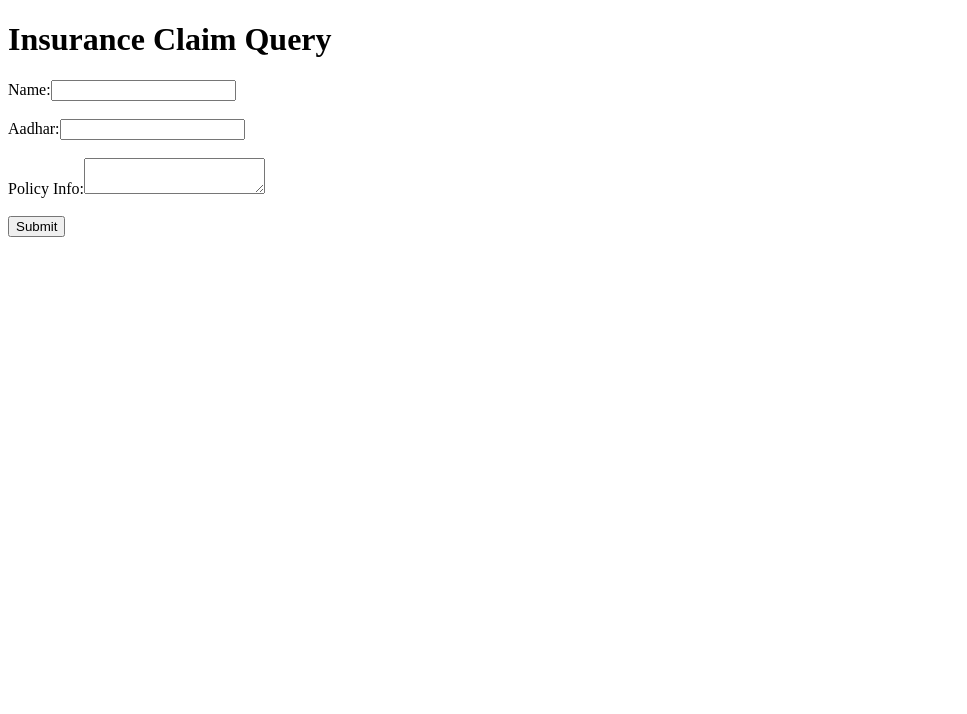
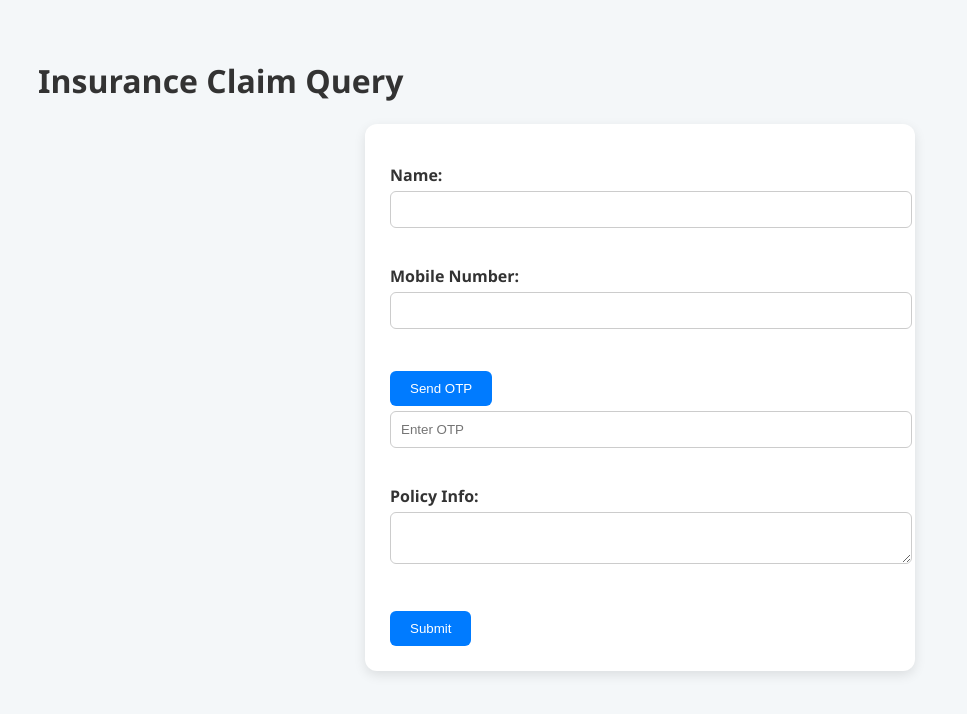
Before and after one commit to Ayusha-hub/Hackrx, a plain HTML site: page index.html in a window 1280 px wide. Shown: the whole page, without its empty margins (0-967 px from the left). Drawn offline with Linux system fonts and the light colour scheme.

Commit message:
Add files via upload

```diff
--- a/index.html
+++ b/index.html
@@ -1,37 +1,110 @@
-
 <!DOCTYPE html>
 <html lang="en">
 <head>
   <meta charset="UTF-8">
-    <title>Insurance Query</title>
+  <title>Insurance Claim Checker</title>
+  <style>
+    body {
+      font-family: 'Segoe UI', sans-serif;
+      background: #f4f7f9;
+      padding: 30px;
+      color: #333;
+    }
+    form {
+      background: #ffffff;
+      padding: 25px;
+      border-radius: 12px;
+      box-shadow: 0 4px 12px rgba(0,0,0,0.1);
+      width: 100%;
+      max-width: 500px;
+      margin: auto;
+    }
+    label {
+      display: block;
+      margin-top: 15px;
+      font-weight: 600;
+    }
+    input, textarea {
+      width: 100%;
+      padding: 10px;
+      border-radius: 6px;
+      border: 1px solid #ccc;
+      margin-top: 5px;
+    }
+    button {
+      background-color: #007bff;
+      color: white;
+      padding: 10px 20px;
+      border: none;
+      border-radius: 6px;
+      margin-top: 20px;
+      cursor: pointer;
+    }
+    button:hover {
+      background-color: #0056b3;
+    }
+    #response {
+      margin-top: 20px;
+      font-weight: bold;
+      color: #2b7a2b;
+    }
+  </style>
 </head>
 <body>
   <h1>Insurance Claim Query</h1>
   <form id="queryForm">
-        <label>Name:</label><input type="text" id="name" required><br><br>
-        <label>Aadhar:</label><input type="text" id="aadhar" required><br><br>
-        <label>Policy Info:</label><textarea id="policy" required></textarea><br><br>
-        <button type="submit">Submit</button>
+    <label>Name:</label>
+    <input type="text" id="name" required><br><br>
+
+    <label>Mobile Number:</label>
+    <input type="tel" id="mobile" required><br><br>
+    <button type="button" onclick="sendOTP()">Send OTP</button>
+    <input type="text" id="otp" placeholder="Enter OTP" required><br><br>
+
+    <label>Policy Info:</label>
+    <textarea id="policy" required></textarea><br><br>
+
+    <button type="button" onclick="submitQuery()">Submit</button>
   </form>
+
   <div id="response"></div>
 
   <script>
-        const form = document.getElementById('queryForm');
-        form.addEventListener('submit', async (e) => {
-            e.preventDefault();
-            const name = document.getElementById('name').value;
-            const aadhar = document.getElementById('aadhar').value;
-            const policy = document.getElementById('policy').value;
+    let generatedOTP = "";
 
-            const res = await fetch('/query', {
-                method: 'POST',
-                headers: { 'Content-Type': 'application/json' },
-                body: JSON.stringify({ name, aadhar, policy })
+    function sendOTP() {
+      const mobile = document.getElementById("mobile").value;
+      if (!mobile || mobile.length !== 10) {
+        alert("Enter valid 10-digit mobile number");
+        return;
+      }
+      generatedOTP = Math.floor(100000 + Math.random() * 900000).toString();
+      alert("OTP sent to " + mobile + ": " + generatedOTP); // Simulated OTP
+    }
+
+    async function submitQuery() {
+      const enteredOTP = document.getElementById("otp").value;
+      if (enteredOTP !== generatedOTP) {
+        alert("Incorrect OTP");
+        return;
+      }
+
+      const name = document.getElementById("name").value;
+      const mobile = document.getElementById("mobile").value;
+      const policy = document.getElementById("policy").value;
+
+      const response = await fetch("https://hackrx-2-h9us.onrender.com/query", {
+        method: "POST",
+        headers: { "Content-Type": "application/json" },
+        body: JSON.stringify({
+          query: `Name: ${name}, Mobile: ${mobile}, Policy Info: ${policy}`
+        })
       });
 
-            const data = await res.json();
-            document.getElementById('response').innerText = JSON.stringify(data, null, 2);
-        });
+      const data = await response.json();
+      document.getElementById("response").innerText =
+        data.response || data.error || "Something went wrong!";
+    }
   </script>
 </body>
 </html>
```
Also changed, not shown: requirements.txt, 1 other file. Lines whose indentation alone changed are shown as unchanged.
